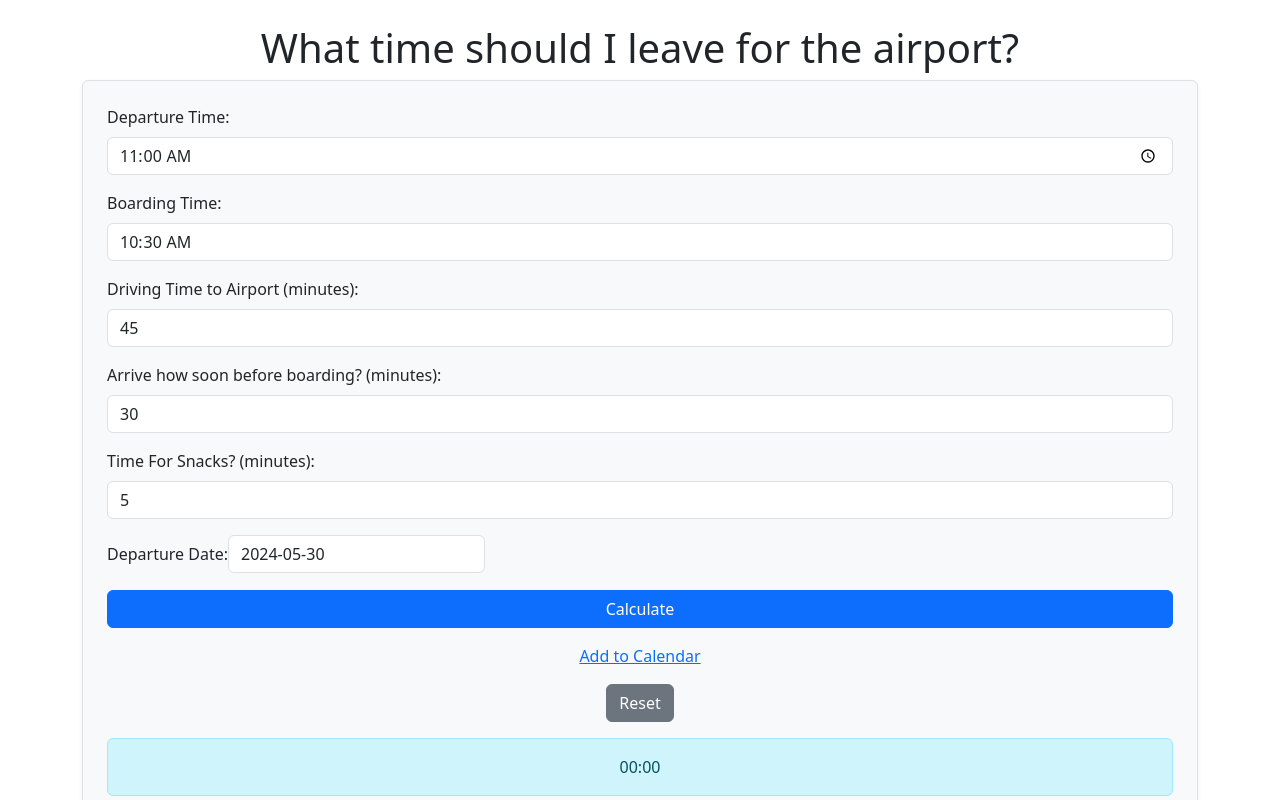
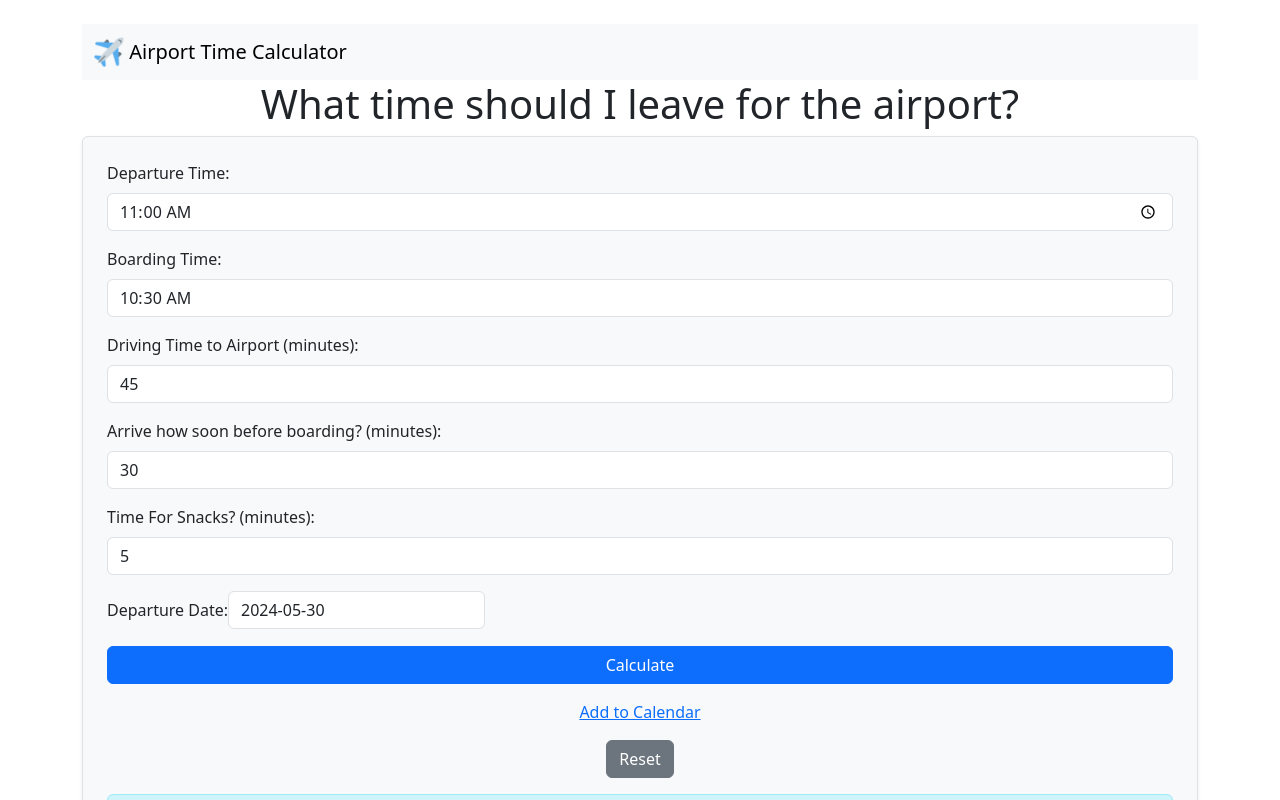
Before and after one commit to mattsilv/airport-time-estimator, a React (Create React App) app: page / in a window 1280 px wide. Shown: the top 800 px of the page. Built offline with nearby package versions, Linux system fonts and the light colour scheme.

Commit message:
Add app navbar

```diff
--- /dev/null
+++ b/src/Routes/AppNavbar.js
@@ -0,0 +1,23 @@
+import {Container, Navbar} from 'react-bootstrap';
+
+function AppNavbar() {
+  return (
+    <Navbar expand="lg" className="bg-body-tertiary">
+      <Container>
+        <Navbar.Brand href="/">
+          {' '}
+          <img
+            alt=""
+            src="./favicon-32x32.png"
+            width="30"
+            height="30"
+            className="d-inline-block align-top"
+          />{' '}
+          Airport Time Calculator
+        </Navbar.Brand>
+      </Container>
+    </Navbar>
+  );
+}
+
+export default AppNavbar;
--- a/src/Routes/AppRouter.js
+++ b/src/Routes/AppRouter.js
@@ -1,9 +1,12 @@
 import {BrowserRouter, Route, Routes} from 'react-router-dom';
 import Home from '../pages/Home';
+import AppNavbar from './AppNavbar';
 
 function AppRouter() {
   return (
     <BrowserRouter>
+      <AppNavbar />
+
       <Routes>
         <Route path="/" element={<Home />} />
       </Routes>
```
